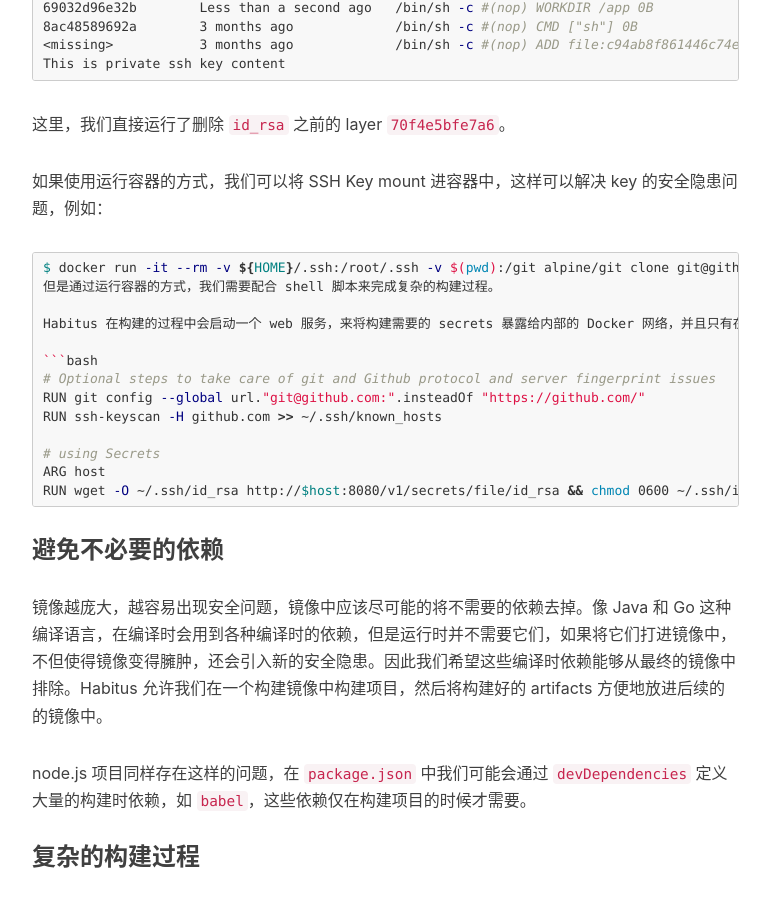
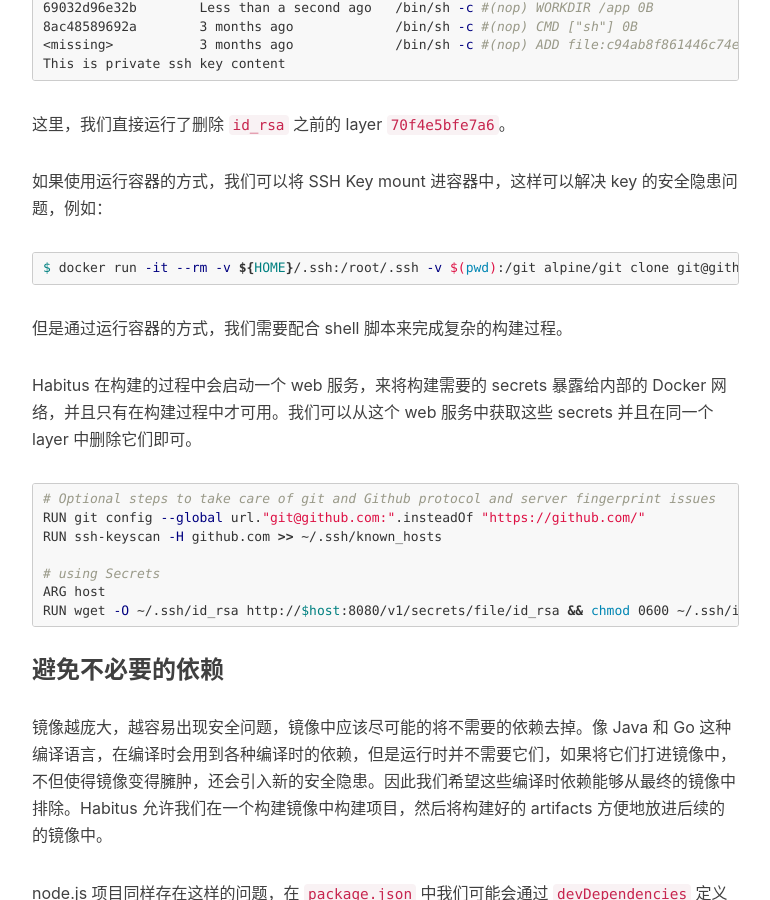
Before and after one commit to cd1989/cd1989.github.io, a Jekyll site: the page built from _posts/2018-07-30-habitus.md, in a window 1280 px wide and 900 px high, scrolled down 1691 px. Shown: the whole window, without its empty margins (233-1003 px from the left). Built offline with Jekyll 4.4.1, drawn with Linux system fonts in a browser that asks for light colours; comment, search, counter and statistics services are not loaded; part of the change alters nothing that is shown; some of the changed text lies outside the part shown.

````diff
--- a/_posts/2018-07-30-habitus.md
+++ b/_posts/2018-07-30-habitus.md
@@ -10,7 +10,7 @@ tags:
     - 构建
 ---
 
-[Habitus](https://github.com/cloud66-oss/habitus) 是一个独立的 Docker 镜像构建工具，它基于 Dockerfile 和 build.yml 来构建 Docker 镜像。Habitus 可以将工作流添加到镜像的构建过程中，允许使用者创建一个构建链，根据工作流生成最终的镜像。这个和 Openshift 的 [source-to-image](https://github.com/openshift/source-to-image) 以及 Docker 17.05 开始支持的 [multi-state builds](https://docs.docker.com/develop/develop-images/multistage-build/) 解决的是类似的问题。
+[Habitus](https://github.com/cloud66-oss/habitus) 是一个独立的 Docker 镜像构建工具，它基于 Dockerfile 和 build.yml 来构建 Docker 镜像。Habitus 可以将工作流添加到镜像的构建过程中，允许使用者创建一个构建链，根据工作流生成最终的镜像。这个和 Openshift 的 [source-to-image](https://github.com/openshift/source-to-image) 以及 Docker 17.05 开始支持的 [multi-stage builds](https://docs.docker.com/develop/develop-images/multistage-build/) 有些类似。
 
 2018 年 7 月，Habitus 被正式提交给 CNCF TOC (# Technical Oversight Committee)，TOC 将于 8 月对 Habitus 进行讨论。([Present Habitus to TOC](https://github.com/cncf/toc/issues/134))
 
@@ -65,7 +65,9 @@ This is private ssh key content
 如果使用运行容器的方式，我们可以将 SSH Key mount 进容器中，这样可以解决 key 的安全隐患问题，例如：
 
 ```bash
-$ docker run -it --rm -v ${HOME}/.ssh:/root/.ssh -v $(pwd):/git alpine/git clone git@github.com:foobar/private-repo.git ```
+$ docker run -it --rm -v ${HOME}/.ssh:/root/.ssh -v $(pwd):/git alpine/git clone git@github.com:foobar/private-repo.git
+```
+
 但是通过运行容器的方式，我们需要配合 shell 脚本来完成复杂的构建过程。
 
 Habitus 在构建的过程中会启动一个 web 服务，来将构建需要的 secrets 暴露给内部的 Docker 网络，并且只有在构建过程中才可用。我们可以从这个 web 服务中获取这些 secrets 并且在同一个 layer 中删除它们即可。
````
